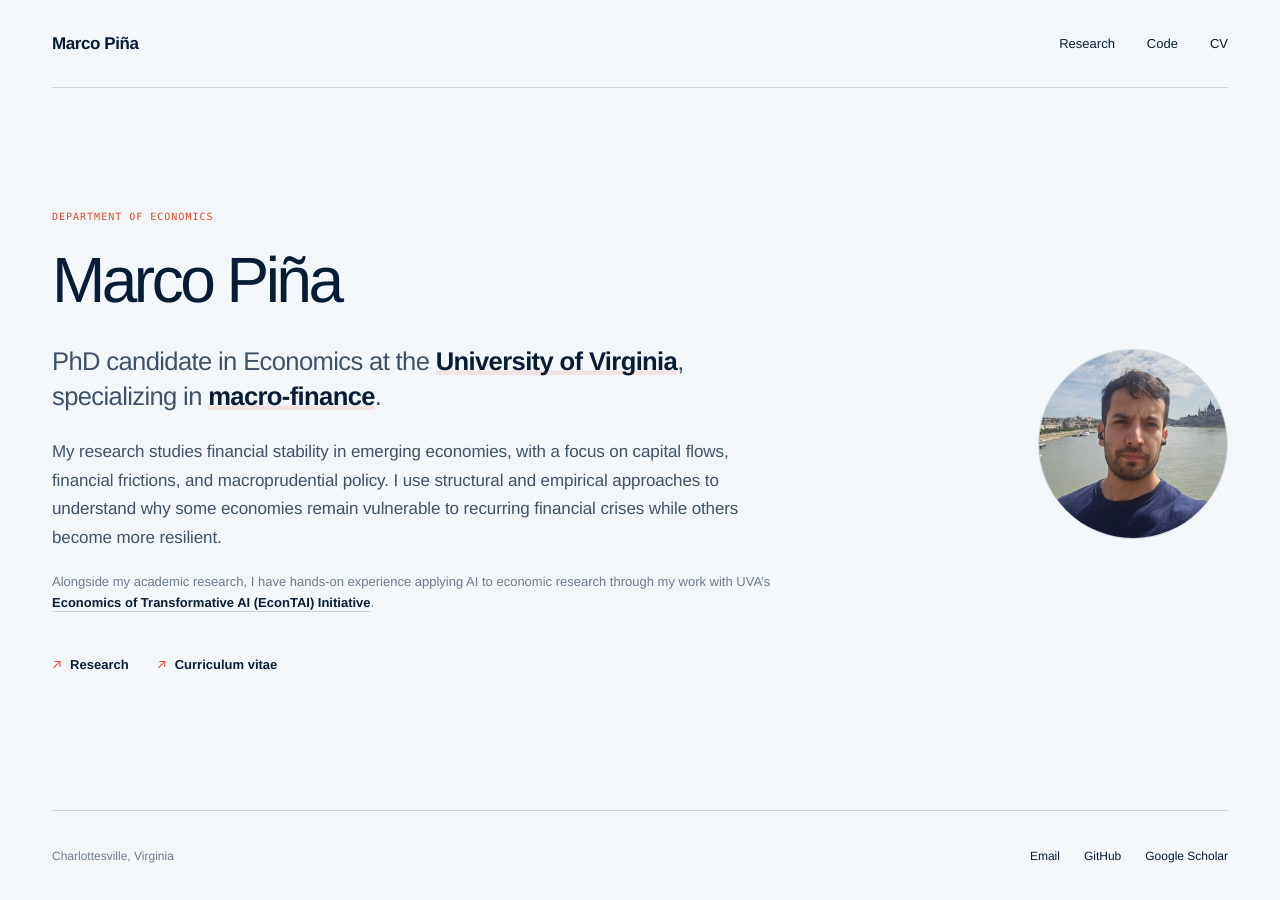
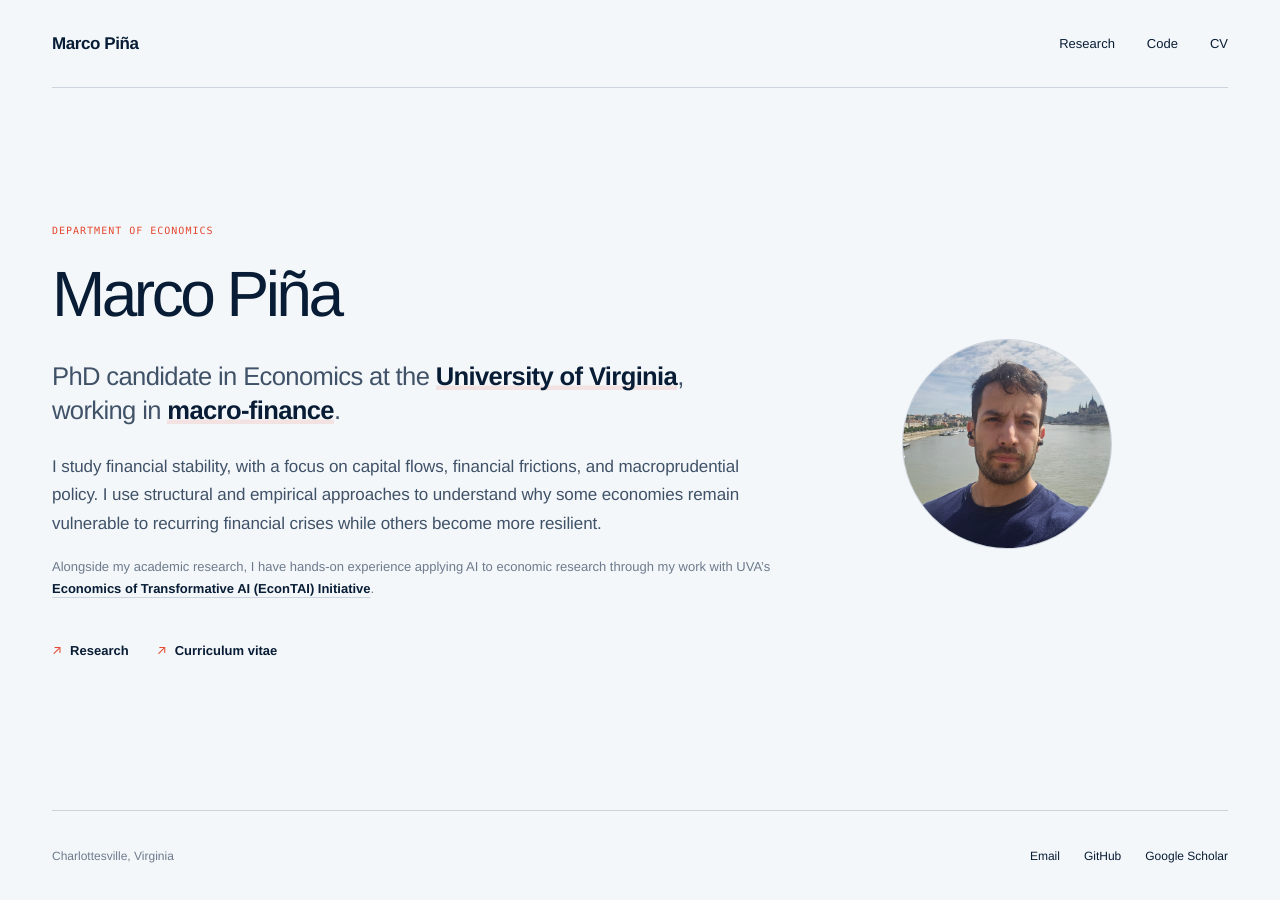
Before and after one commit to marco-pina/marco-pina.github.io, a Jekyll site: the page built from index.html, in a window 1280 px wide. Built offline with Jekyll 4.4.1, drawn with Linux system fonts in a browser that asks for light colours.

Commit message:
Broaden homepage research description

```diff
--- a/assets/css/modern.scss
+++ b/assets/css/modern.scss
@@ -118,10 +118,10 @@ a:focus-visible {
 .home-hero {
   width: 100%;
   display: grid;
-  grid-template-columns: minmax(0, 760px) 190px;
+  grid-template-columns: minmax(0, 760px) 210px;
   align-items: center;
-  justify-content: space-between;
-  gap: clamp(64px, 8vw, 124px);
+  justify-content: start;
+  gap: clamp(64px, 7vw, 104px);
   padding: 108px 0 118px;
 }
 
@@ -210,7 +210,7 @@ a:focus-visible {
 }
 
 .home-portrait {
-  width: 190px;
+  width: 210px;
   aspect-ratio: 1;
   margin: 0;
   overflow: hidden;
@@ -544,7 +544,7 @@ a:focus-visible {
     gap: 17px;
   }
 
-  .home-portrait { width: 150px; }
+  .home-portrait { width: 165px; }
   .content-page { padding: 68px 0 84px; }
   .page-header { margin-bottom: 58px; }
   .cv-header { margin-bottom: 34px; }
--- a/index.html
+++ b/index.html
@@ -12,8 +12,8 @@ redirect_from:
   <div class="home-copy">
     <p class="kicker">Department of Economics</p>
     <h1 id="home-name">Marco Piña</h1>
-    <p class="home-role">PhD candidate in Economics at the <strong>University of Virginia</strong>, specializing in <strong>macro-finance</strong>.</p>
-    <p class="home-bio">My research studies financial stability in emerging economies, with a focus on capital flows, financial frictions, and macroprudential policy. I use structural and empirical approaches to understand why some economies remain vulnerable to recurring financial crises while others become more resilient.</p>
+    <p class="home-role">PhD candidate in Economics at the <strong>University of Virginia</strong>, working in <strong>macro-finance</strong>.</p>
+    <p class="home-bio">I study financial stability, with a focus on capital flows, financial frictions, and macroprudential policy. I use structural and empirical approaches to understand why some economies remain vulnerable to recurring financial crises while others become more resilient.</p>
     <p class="home-note">Alongside my academic research, I have hands-on experience applying AI to economic research through my work with UVA’s <a href="https://econtai.org/">Economics of Transformative AI (EconTAI) Initiative</a>.</p>
     <div class="home-links" aria-label="Primary links">
       <a class="action-link" href="{{ '/research/' | relative_url }}">Research</a>
```
